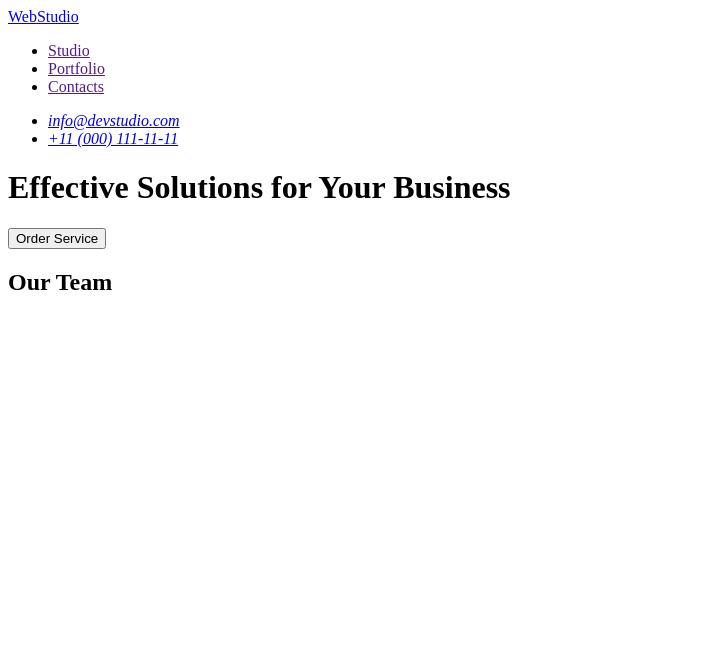
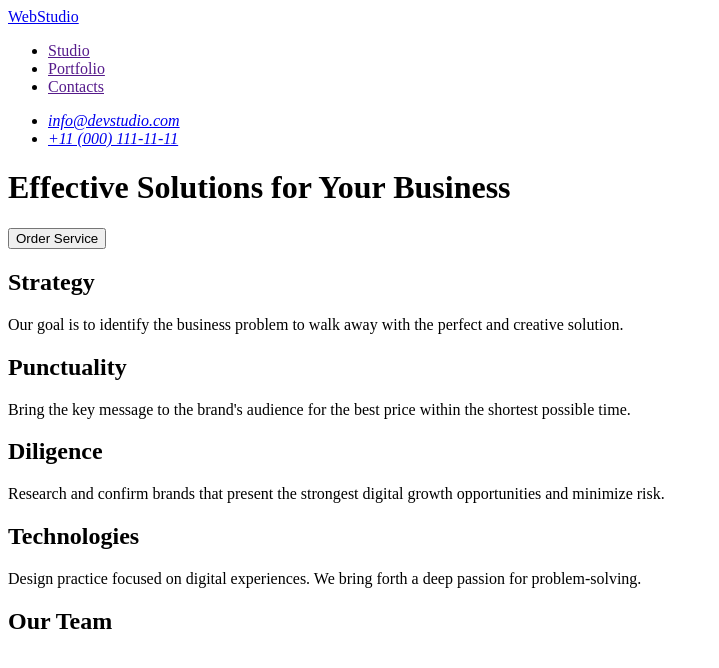
Before and after one commit to AnnaBryzghalova/goit-markup-hw-01, a plain HTML site: page index.html in a window 1280 px wide. Shown: the whole page, without its empty margins (0-719 px from the left). Drawn offline with Linux system fonts and the light colour scheme.

Commit message:
add markup main

```diff
--- a/index.html
+++ b/index.html
@@ -28,7 +28,29 @@
       <h1>Effective Solutions for Your Business</h1>
       <button type="button">Order Service</button>
 
+      <h2>Strategy</h2>
+      <p>
+        Our goal is to identify the business problem to walk away with the
+        perfect and creative solution.
+      </p>
+      <h2>Punctuality</h2>
+      <p>
+        Bring the key message to the brand's audience for the best price within
+        the shortest possible time.
+      </p>
+      <h2>Diligence</h2>
+      <p>
+        Research and confirm brands that present the strongest digital growth
+        opportunities and minimize risk.
+      </p>
+      <h2>Technologies</h2>
+      <p>
+        Design practice focused on digital experiences. We bring forth a deep
+        passion for problem-solving.
+      </p>
+
       <h2>Our Team</h2>
+
     </main>
     <footer></footer>
   </body>
```
